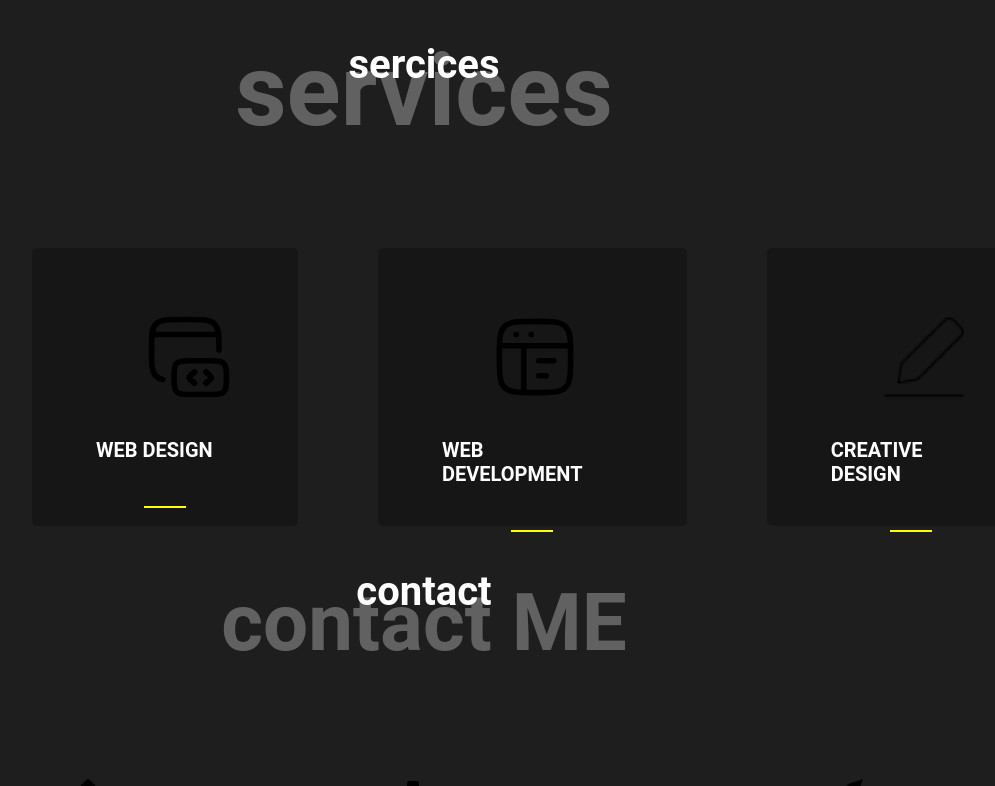
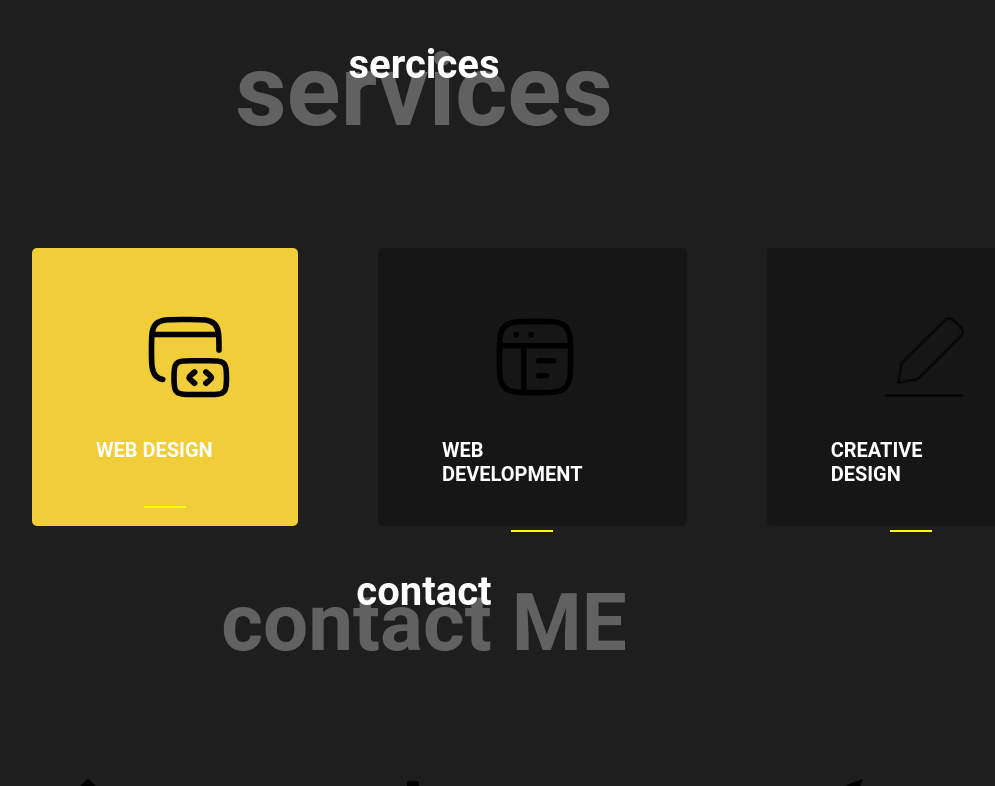
Before and after one commit to Victoriaviv/klab-project, a plain HTML site: page index.html in a window 1280 px wide. In both pictures the pointer is over the element "WEB DESIGN". Shown: the part 1391-2177 px from the top of the page, without its empty margins (216-1211 px from the left). Drawn offline with nearby package versions, Linux system fonts and the light colour scheme; files whose address does not match are found by name.

Commit message:
add codes

```diff
--- a/style.css
+++ b/style.css
@@ -151,6 +151,9 @@ background-color: black;
     border-radius: 5px;
 
 }
+.service_card:hover{
+    background-color: #f1cd39;
+}
 .container{
     display:flex;
    /* grid-template-columns: repeat(1,1fr);*/
```
